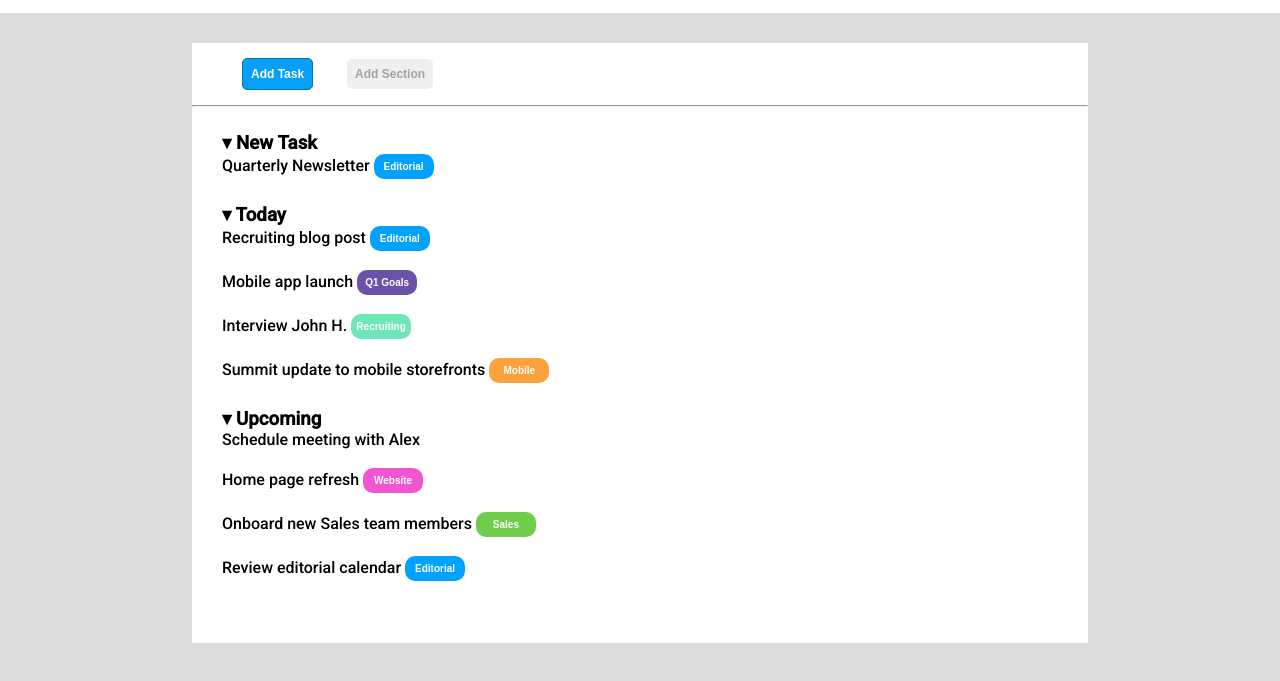
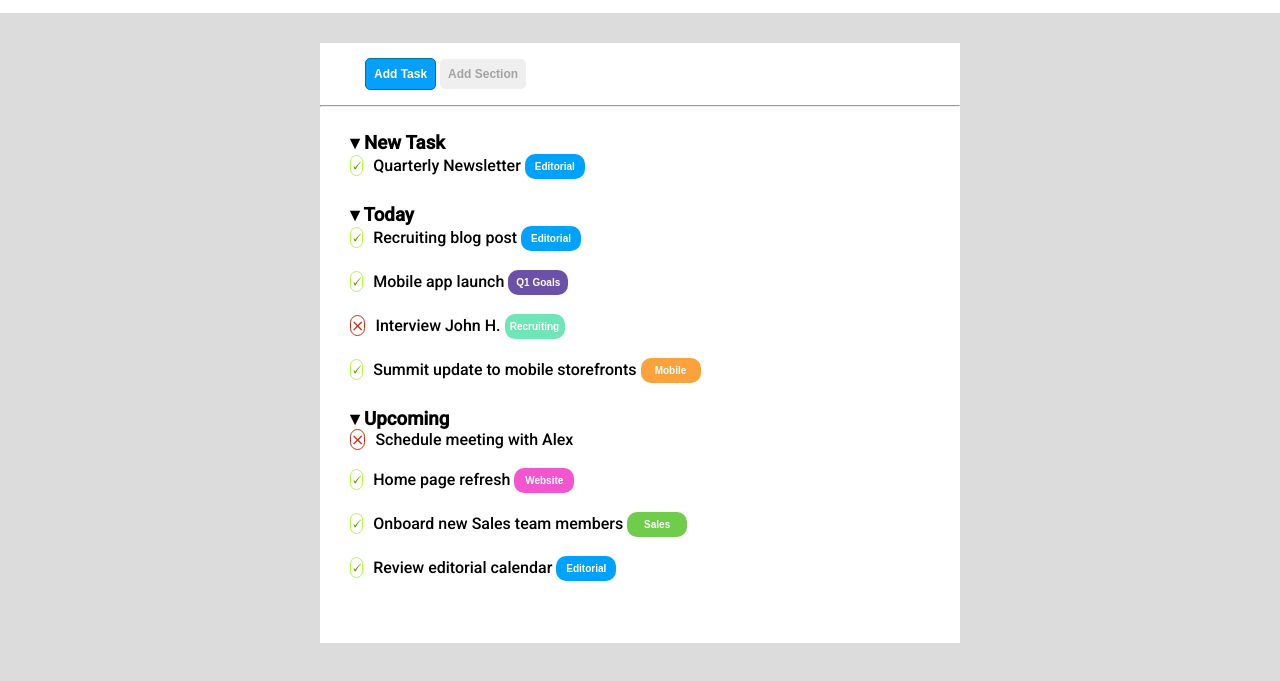
Before and after one commit to Linuxpert/html-css-toboolist, a plain HTML site: page index.html in a window 1280 px wide. Shown: the part 67-748 px from the top of the page. Drawn offline with Linux system fonts and the light colour scheme.

Commit message:
esercizio completato

```diff
--- a/css/style.css
+++ b/css/style.css
@@ -33,14 +33,20 @@ body {
 /* main */
 /* bottoni inziali */
 #box {
-    width: 70%;
+    width: 50%;
     margin: 30px auto;
     background-color: white;
     height: 600px;
 }
 
+#bottoni{
+    margin: 0px 0px 0px 30px;
+    padding: 15px;
+
+}
+
 .button{
-    margin: 15px;
+
     size: 10px;
     padding: 8px;
     font: bold 12px Arial, Helvetica, sans-serif;
@@ -51,14 +57,15 @@ body {
 }
 
 .left {
-    margin-left: 50px;
+
     background-color: rgb(6, 160, 250);
     border: solid 1px #0076a3;
     color: #fff;
 
 }
 
-/* New Task */
+/* main */
+/* lista */
 .task {
     margin: 25px 0px 0px 30px;
 }
@@ -155,3 +162,19 @@ body {
     border-radius: 10px;
 
 }
+
+/* check  */
+.check {
+    size: 5px;
+    color: rgb(92, 149, 7);
+    border: greenyellow solid 1px;
+    border-radius: 50px;
+    margin-right: 10px;
+}
+
+.cross {
+    color: rgb(214, 40, 24);
+    border: rgb(214, 40, 24) solid 1px;
+    border-radius: 50px;
+    margin-right: 10px;
+}
--- a/index.html
+++ b/index.html
@@ -24,13 +24,14 @@
 
         <div id="box">
             <!--bottoni iniziali-->
-            <section>
+            <section id="bottoni">
 
                 <button class="button left">Add Task</button>
                 <button class="button right">Add Section</button>
-                <hr>
 
             </section>
+
+            <hr>
 
             <!-- New task -->
             <section>
@@ -41,7 +42,7 @@
                 </h3>
                 <p class="lista">
 
-                    Quarterly Newsletter
+                    <span class="check">&#128504;</span>Quarterly Newsletter
 
                     <span class="blu">
                         Editorial
@@ -61,7 +62,7 @@
                 </h3>
                 <p class="lista">
 
-                    Recruiting blog post
+                    <span class="check">&#128504;</span>Recruiting blog post
 
                     <span class="blu">
                         Editorial
@@ -72,7 +73,7 @@
 
                 <p class="lista">
 
-                    Mobile app launch
+                    <span class="check">&#128504;</span>Mobile app launch
 
                     <span class="viola">
                         Q1 Goals
@@ -83,7 +84,7 @@
 
                 <p class="lista">
 
-                    Interview John H.
+                    <span class="cross">&#10799;</span>Interview John H.
 
                     <span class="verde">
                         Recruiting
@@ -94,7 +95,7 @@
 
                 <p class="lista">
 
-                    Summit update to mobile storefronts
+                    <span class="check">&#128504;</span>Summit update to mobile storefronts
 
                     <span class="arancione">
                         Mobile
@@ -112,7 +113,7 @@
                 </h3>
                 <p class="lista">
 
-                    Schedule meeting with Alex
+                    <span class="cross">&#10799;</span>Schedule meeting with Alex
 
                 </p>
 
@@ -120,7 +121,7 @@
 
                 <p class="lista">
 
-                    Home page refresh
+                    <span class="check">&#128504;</span>Home page refresh
 
                     <span class="rosa">
                         Website
@@ -131,7 +132,7 @@
 
                 <p class="lista">
 
-                    Onboard new Sales team members
+                    <span class="check">&#128504;</span>Onboard new Sales team members
 
                     <span class="verde1">
                         Sales
@@ -142,7 +143,7 @@
 
                 <p class="lista">
 
-                    Review editorial calendar
+                    <span class="check">&#128504;</span>Review editorial calendar
 
                     <span class="blu">
                         Editorial
```
